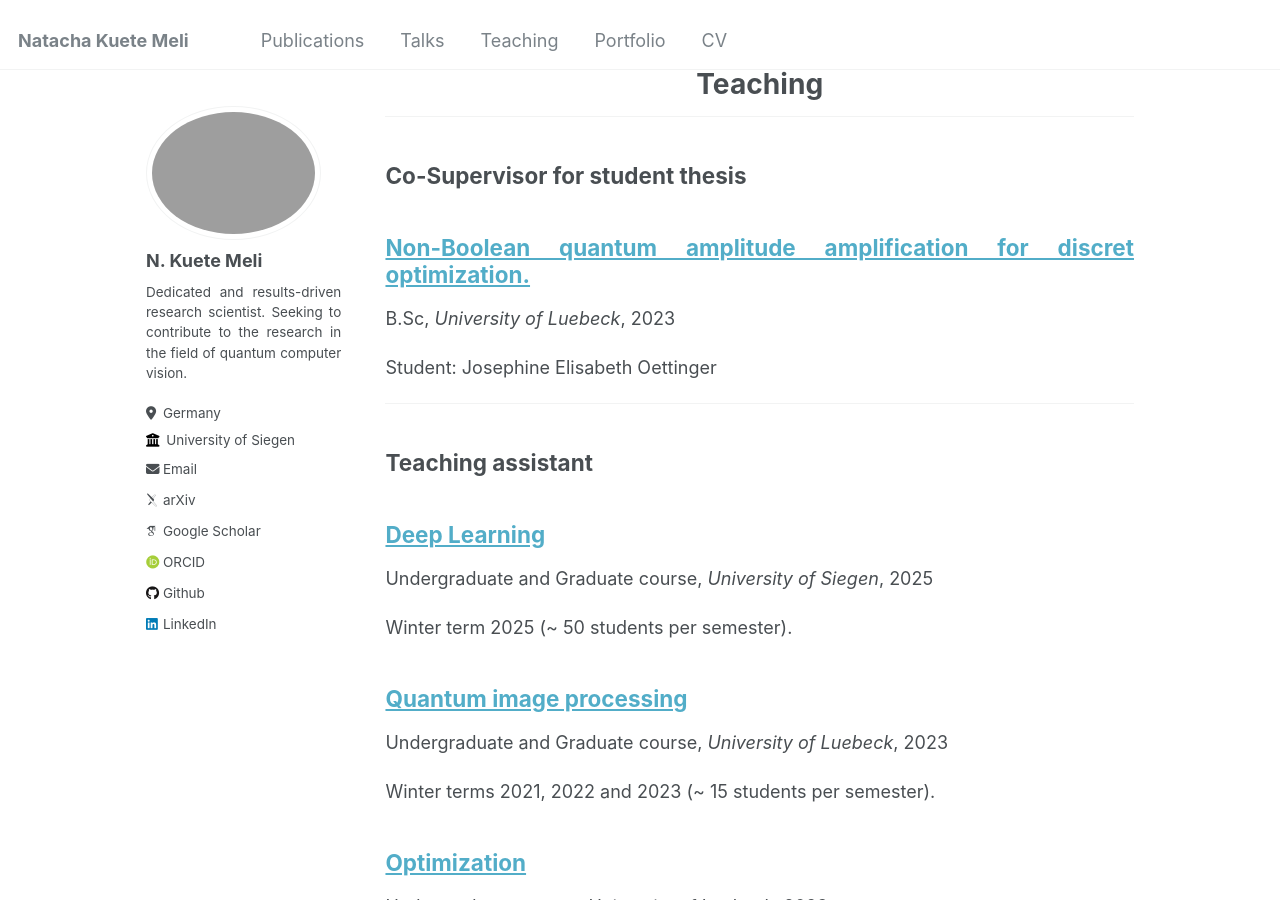
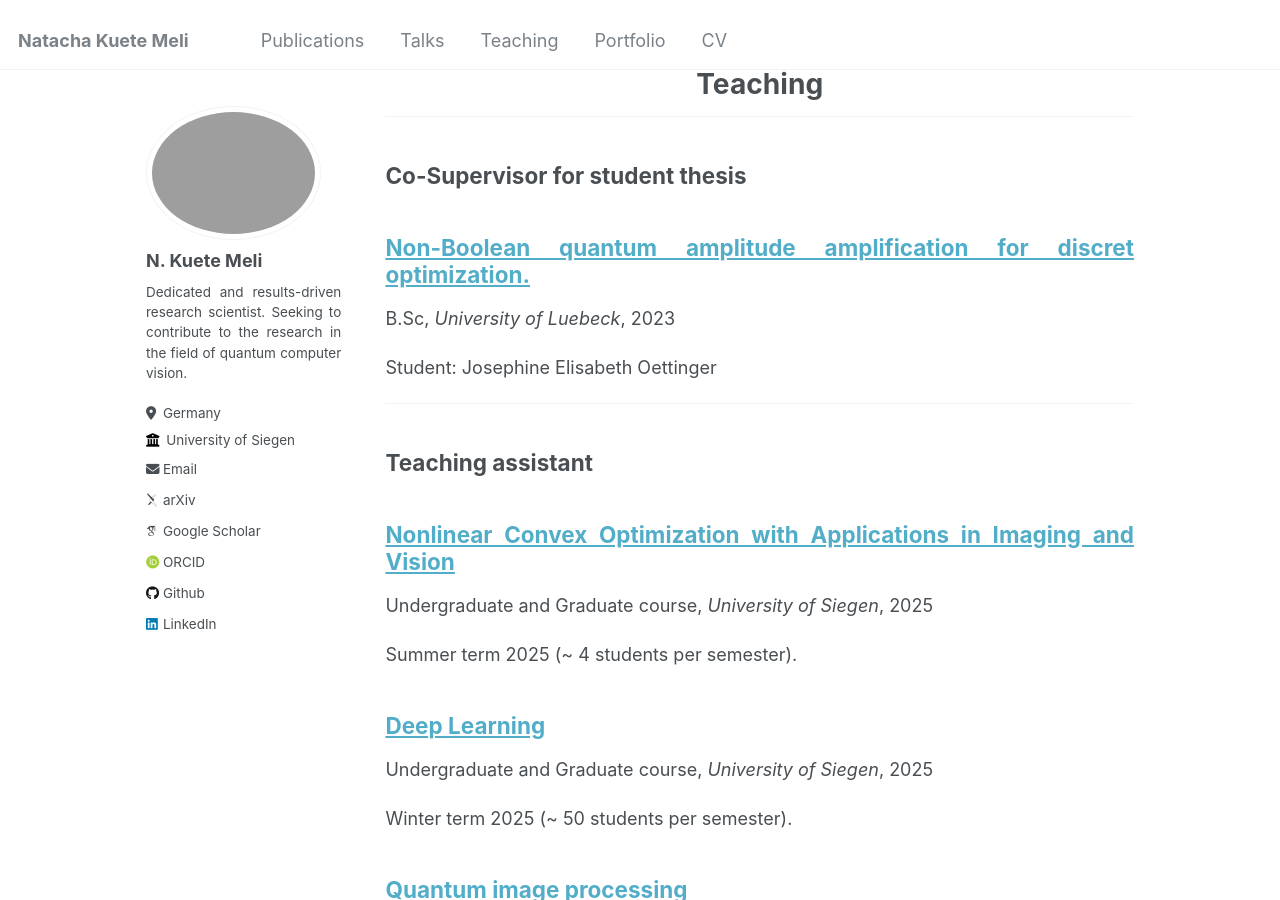
Before and after one commit to nkuetemeli/nkuetemeli.github.io, a Jekyll site: the page built from _pages/teaching.html, in a window 1280 px wide and 900 px high. Built offline with Jekyll 4.4.1, drawn with Linux system fonts in a browser that asks for light colours; some web fonts are replaced.

Commit message:
MyGit 1. Attempt

```diff
--- a/_pages/talks.html
+++ b/_pages/talks.html
@@ -1,5 +1,5 @@
 ---
-layout: default
+layout: archive
 title: "Talks and presentations"
 permalink: /talks/
 author_profile: true
--- /dev/null
+++ b/_teaching/teaching-8.md
@@ -0,0 +1,31 @@
+---
+title: "Nonlinear Convex Optimization with Applications in Imaging and Vision"
+collection: teaching
+type: "Undergraduate and Graduate course"
+permalink: /teaching/teaching-8
+venue: "University of Siegen"
+date: 2025-01-04
+location: "Siegen, Germany"
+---
+
+Summer term 2025 (~ 4 students per semester).
+
+- Convex sets and functions
+
+- Gradient descent and its convergence
+
+- Variants: projected, proximal, and forward-backward splitting
+
+- Newton and quasi-Newton methods
+
+- Subdifferentials and KKT conditions
+
+- Quadratic programming and interior point methods
+
+- Duality and sequential quadratic programming
+
+- Nonsmooth Newton methods: NCP, patchwise, semismooth
+
+- Primal-dual hybrid gradient methods
+
+- Proximal Newton methods for unconstrained problems
```
